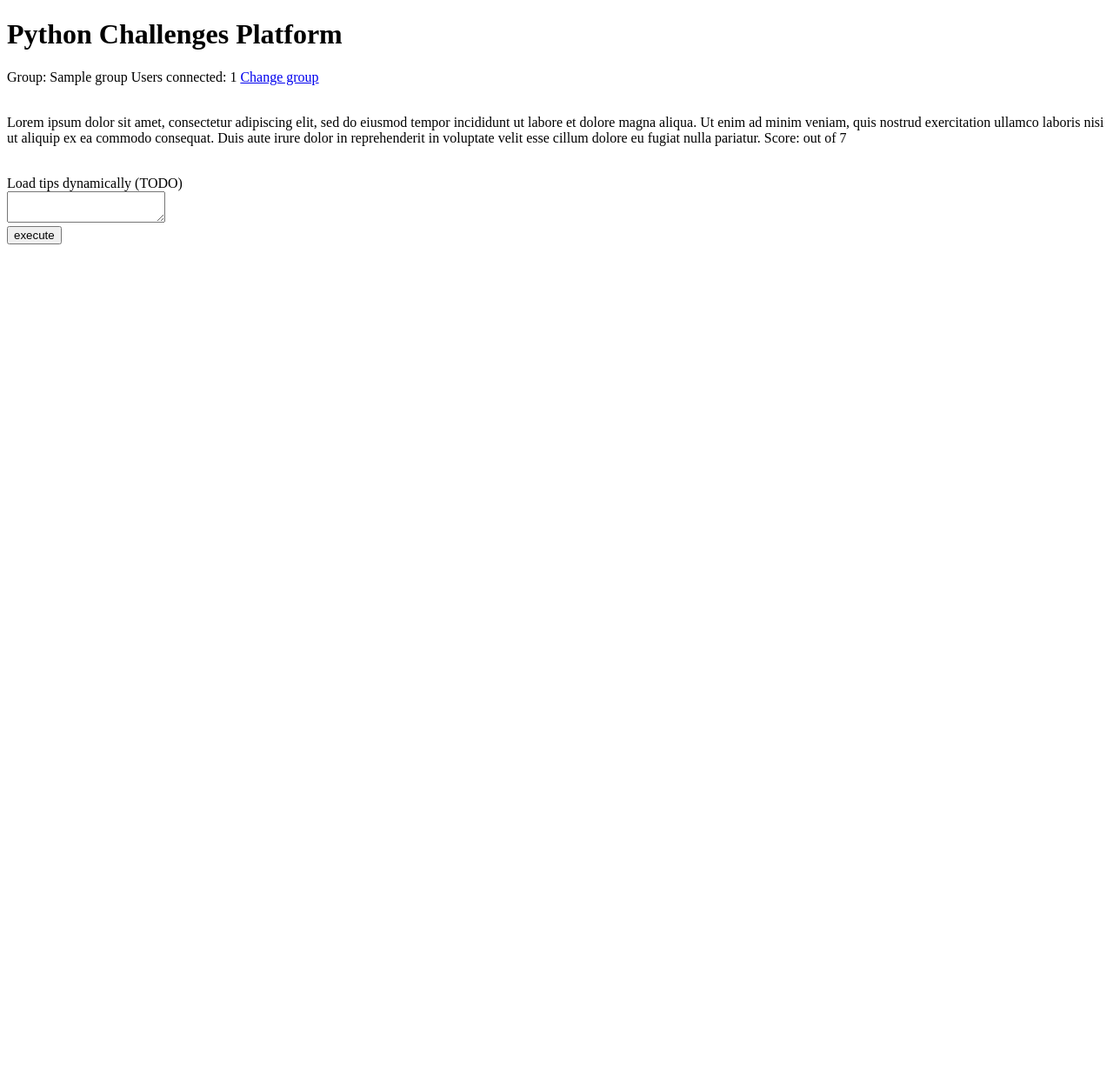
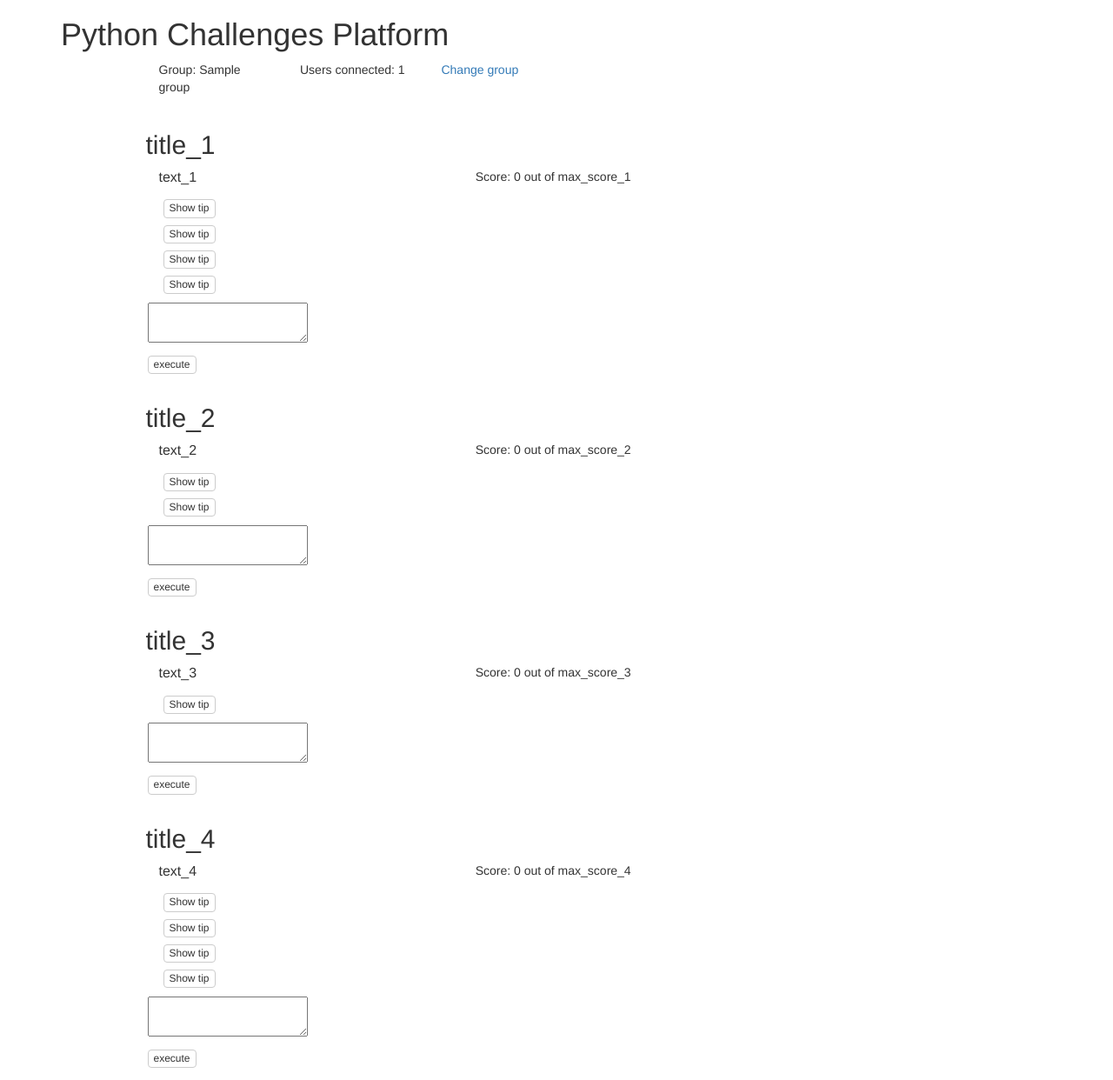
Before and after one commit to guglielmogattiglio/py_submit_plat, a Flask app: page /challenge in a window 1280 px wide. Shown: the whole page at 87% size. Before the commit the page ends 281 px from the top, so only its background shows below. Run offline with Flask 2, Linux system fonts and the light colour scheme; a user stored in the database is signed in; tables that the repository leaves empty hold one stand-in row (values such as "Sample post"); one stand-in notice (Sample message) is shown; parts of the project's set-up code (start-up, migrations or seed data) failed here and were passed over; some libraries are stand-ins or nearby versions.

Commit message:
6-8: updated challenge.html, made dynamic, with scoreboard and handled CSS

```diff
--- a/app/__init__.py
+++ b/app/__init__.py
@@ -4,6 +4,7 @@ from flask_sqlalchemy import SQLAlchemy
 from flask_migrate import Migrate
 from flask_login import LoginManager
 from flask_socketio import SocketIO
+from flask_bootstrap import Bootstrap
 
 flask_app = Flask(__name__)
 flask_app.config.from_object(Config)
@@ -12,6 +13,7 @@ migrate = Migrate(flask_app, db)
 login = LoginManager(flask_app)
 login.login_view = 'login'
 socketio = SocketIO(flask_app)
+bootstrap = Bootstrap(flask_app)
 
 #to remove, init sample db
 import build_sample_db
--- a/app/routes.py
+++ b/app/routes.py
@@ -77,7 +77,7 @@ def login():
 def challenge():
     group = current_user.group.group_name
     n_users = len(current_user.group.users)
-    return render_template('challenge.html', group=group, n_users=n_users, text=sample_challenge['text'], high_score_1=7, redirect=url_for('welcome'))
+    return render_template('challenge.html', group=group, n_users=n_users, msg=sample_challenge, redirect=url_for('welcome'))
 
 
 @socketio.on('connect')
@@ -132,10 +132,10 @@ def process_script(json): #TODO: yet to be tested
             if record.best_score < score:
                 record.best_score = score
             db.session.commit()
-        emit('feedback', {'score': score, 'output': f'Your new score is {score}'})
+        emit('feedback', {'score': score, 'output': f'Your new score is {score}', 'c_id': c_id})
     except:
         output = traceback.format_exc()
-        emit('feedback', {'score': 0, 'output': output})
+        emit('feedback', {'score': 0, 'output': output, 'c_id': c_id})
 
 
 def extract_script(json):
@@ -193,7 +193,8 @@ def my_logout_user():
     logout_user()
     return redirect(url_for('welcome'))
 
-sample_challenge = {"text": "Lorem ipsum dolor sit amet, consectetur adipiscing elit, sed do eiusmod tempor incididunt ut labore et dolore magna aliqua. Ut enim ad minim veniam, quis nostrud exercitation ullamco laboris nisi ut aliquip ex ea commodo consequat. Duis aute irure dolor in reprehenderit in voluptate velit esse cillum dolore eu fugiat nulla pariatur.",
-                    "hints": ["Lorem ipsum dolor sit amet",
-                    "Ut enim ad minim veniam"]
-                    }
+sample_challenge = [{'id': 1, 'title': 'title_1', 'text': 'text_1', 'max_score': 'max_score_1', 'tips': ['tip*1_1', 'tip*1_2', 'tip*1_3', 'tip*1_4']},
+                     {'id': 2, 'title': 'title_2', 'text': 'text_2', 'max_score': 'max_score_2', 'tips': ['tip*2_1', 'tip*2_2']},
+                     {'id': 3, 'title': 'title_3', 'text': 'text_3', 'max_score': 'max_score_3', 'tips': ['tip*3_1']},
+                     {'id': 4, 'title': 'title_4', 'text': 'text_4', 'max_score': 'max_score_4', 'tips': ['tip*4_1', 'tip*4_2', 'tip*4_3', 'tip*4_4']}
+                     ]
--- a/app/templates/base.html
+++ b/app/templates/base.html
@@ -1,12 +1,10 @@
-<!DOCTYPE html>
-<html>
-	<head>
-		<title> Python Challenges Platform</title>
-		<h1> Python Challenges Platform</h1>
-	</head>
+{% extends "bootstrap/base.html" %}
 
-	<body>
-		{% with messages = get_flashed_messages() %}
+{% block title %}Python Challenges Platform{% endblock %}
+
+{% block content %}
+<div class="container">
+	{% with messages = get_flashed_messages() %}
 		  {% if messages %}
 			<script>
 			  var messages = {{ messages | safe }};
@@ -15,8 +13,10 @@
 			  }
 			</script>
 		  {% endif %}
-		{% endwith %}
+	{% endwith %}
 
-		{% block content %} {% endblock %}
-	</body>
-</html>
+	<h1> Python Challenges Platform</h1>
+
+	{% block my_content %}{% endblock %}
+</div>
+{% endblock %}
--- a/app/templates/challenge.html
+++ b/app/templates/challenge.html
@@ -1,10 +1,205 @@
 {% extends "base.html" %}
 
-{% block content %}
 
+{% block styles %}
+{{ super() }}
+<link href="https://maxcdn.bootstrapcdn.com/bootstrap/3.3.5/css/bootstrap.min.css" rel="stylesheet">
+<style>
+button{
+    -webkit-appearance: button;
+    cursor: pointer;
+
+
+    background-color: #fff;
+    border-color: #ccc;
+
+    display: inline-block;
+    padding: 2	px 12px;
+    margin: 4px 2px;
+    font-size: 12px;
+    text-align: center;
+    white-space: nowrap;
+    vertical-align: middle;
+    border: 1px solid #ccc;
+    border-radius: 4px;
+
+	-webkit-transition-duration: 0.4s; /* Safari */
+  transition-duration: 0.4s;
+}
+
+button:hover {
+	border-color: #adadad;
+	background-color:: #e6e6e6;
+	background-color:: black;
+}
+
+textarea {
+margin: 6px 2px;
+}
+
+.my_text {
+	font-size: 16px;
+}
+
+.tips_text {
+	margin-top: 4px;
+	margin-bottom: -4px;
+	margin-right: 2px;
+	margin-left: 8px;
+}
+
+.tips_container {
+	margin-left: 18px;
+}
+
+table {
+  border-collapse: collapse;
+  width: 100%;
+}
+
+td {
+  border: 1px solid #dddddd;
+  text-align: left;
+  padding: 8px 40px 8px 10px;
+}
+
+th {
+	padding: 8px;
+	text-align: center;
+	font-size: 22px;
+}
+
+.cell_ch {
+  background-color: #dddddd;
+  padding-left: 6px;
+}
+
+.cell_group {
+	padding-left: 18px;
+}
+</style>
+{% endblock %}
+
+
+{% block my_content %}
+
+	<div class="container">
+		<div class="row">
+			<div class="col-xs-1"></div>
+			<div class="col-xs-10">
+				<div class="row">
+					<div class="col-xs-2">
+						<span> Group: {{ group }} </span>
+					</div>
+					<div class="col-xs-2">
+						<span>Users connected: </span><span id="n_users"> {{ n_users }} </span>
+
+					</div>
+					<div class="col-xs-2">
+						<a href='#' onclick="change_group()"> Change group </a>
+					</div>
+				</div>
+
+				<br>
+
+				<div class="row">
+					<div id="challenges" class="col-xs-8">
+
+					</div>
+
+					<div id="scoreboard" class="col-xs-2">
+
+					</div>
+				</div>
+			</div>
+			<div class="col-xs-1"></div>
+		</div>
+	</div>
+
+{% endblock %}
+
+{% block scripts %}
+<script
+  src="https://code.jquery.com/jquery-3.4.1.js"
+  integrity="sha256-WpOohJOqMqqyKL9FccASB9O0KwACQJpFTUBLTYOVvVU="
+  crossorigin="anonymous"></script>
 <script src="//cdnjs.cloudflare.com/ajax/libs/socket.io/2.2.0/socket.io.js" integrity="sha256-yr4fRk/GU1ehYJPAs8P4JlTgu0Hdsp4ZKrx8bDEDC3I=" crossorigin="anonymous"></script>
 <script type="text/javascript" charset="utf-8">
-		function sendSolution1(challenge_id){
+
+
+	function create_content(data, root){
+		if(typeof root === 'undefined'){
+			root = $('body');
+		}
+
+		var c_id = data['id'];
+		var title = data['title'];
+		var text = data['text'];
+		var max_score = data['max_score'];
+		var tips = data['tips'];
+
+		var div = $('<div id="c_' + c_id + '"></div>');
+		var row_1 = $('<div class="row"></div>');
+		var col_1 = $('<div class="col"></div>');
+		var title = $('<h2>' + title + '</h2>');
+
+
+		col_1.append(title);
+		row_1.append(col_1);
+		div.append(row_1);
+
+		var row_2 = $('<div class="row"></div>');
+		var col_2 = $('<div class="col-md-7"></div>');
+		var text = $('<p class="my_text">' + text + '</p>');
+		var col_3 = $('<div class="col-1"></div>');
+		var score = $('<p> Score: <span id="lowscore_' + c_id + '">0</span> out of ' + max_score + '</p> ');
+
+		col_3.append(score);
+		col_2.append(text);
+		row_2.append(col_2);
+		row_2.append(col_3);
+		div.append(row_2);
+
+		var row_3 = $('<div class="row"></div>');
+		var col_4 = $('<div class="col"></div>');
+
+		var tips_container = $('<div class="tips_container"></div>');
+		for (var i = 0; i < tips.length; i++){
+			var tip_button = $('<button onclick="show_tip(' + c_id + ', ' + i + ')">Show tip</button>');
+			var tip_text = $('<p id="tip_' + c_id + '_' + i + '" class="tips_text">' + tips[i] + '</p><br>');
+			tips_container.append(tip_button);
+			tips_container.append(tip_text);
+		}
+
+		var area = $('<textarea id="myTextArea"> </textarea><br>');
+		var exec_button = $('<button onclick="sendSolution(' + c_id + ')"> execute </button>');
+		var result = $('<p id="results_' + c_id + '"> </p>');
+
+		col_4.append(tips_container);
+		col_4.append(area);
+		col_4.append(exec_button);
+		col_4.append(result);
+		row_3.append(col_4);
+		div.append(row_3);
+
+		return div;
+	}
+
+	function load_page(msg) {
+		var root = $('#challenges');
+
+		for (var i = 0; i < msg.length; i++) {
+			var temp =  create_content(msg[i], root);
+			root.append(temp);
+		}
+	}
+
+	load_page({{ msg|safe }}, function() {});
+
+
+
+
+	function sendSolution(challenge_id){
 		var myText = document.getElementById("myTextArea").value;
 
 		socket.emit('process_script', {"script": myText, "group": group, "challenge_id": challenge_id});
@@ -18,13 +213,39 @@
 		document.getElementById("n_users").innerHTML = msg['n_users'];
 	}
 
+
 	function update_scoreboard(msg){
-			console.log(msg);
+		var root = $('#scoreboard');
+		root.empty();
+		var table = $('<table id="tb_scores"> </table>');
+		var header = $('<tr><th colspan="2">Scoreboard</th></tr>');
+
+		root.append(table);
+		table.append(header);
+
+		for (var i = 0; i < msg.length; i++) {
+			var row_1 = $('<tr></tr>');
+			var ch = $('<td colspan="2" class="cell_ch">Challenge ' + (i + 1) + '</td>');
+			row_1.append(ch);
+			table.append(row_1);
+			for (var j = 0; j < msg[i].length; j++) {
+				var group = msg[i][j][0];
+				var score = msg[i][j][1];
+				var row_2 = $('<tr></tr>');
+				var cell = $('<td class="cell_group">' + group + '</td><td class="cell_score">' + score + '</td>');
+				row_2.append(cell);
+				table.append(row_2);
+			}
+		}
 	}
 
 	function feedback(msg){
-			document.getElementById("results").innerHTML = msg['output'];
-			//update score TODO
+		console.log(msg);
+		document.getElementById('results_' + msg['c_id']).innerHTML = msg['output'];
+		//$('#results_' + msg['c_id']).text = msg['output'];
+		console.log(document.getElementById('results_' + msg['c_id']));
+		console.log($('#results_' + msg['c_id']));
+		document.getElementById("lowscore_" + msg['c_id']).innerHTML = msg['score'];
 	}
 
 	var group = '{{ group }}';
@@ -47,36 +268,24 @@
 	function my_redirect(data){
 		window.location = '{{ redirect }}';
 	}
+
+	function show_tip(c_id, tip_id){
+		//var tip_text = $('#tip_' + c_id + '_' + tip_id);
+		var tip_text = document.getElementById('tip_' + c_id + '_' + tip_id);
+		if (tip_text.style.display === "none") {
+			tip_text.style.display = "block";
+		} else {
+			tip_text.style.display = "none";
+		}
+	}
+
+	function make_tips_hidden(){
+		var tip_texts = document.getElementsByClassName('tips_text');
+		for (var i = 0; i < tip_texts.length; i++) {
+			tip_texts[i].style.display = "none";
+		}
+	}
+	make_tips_hidden();
 </script>
-
-	<div>
-		<span> Group: {{ group }} </span>
-		<span>Users connected: </span><span id="n_users"> {{ n_users }} </span>
-		<a href='#' onclick="change_group()"> Change group </a>
-	</div>
-
-	<br>
-
-	<div>
-		<p>
-			<span> {{ text }} </span>
-			<span> Score: <span id="lowscore1"></span> out of {{ high_score_1 }} </span>
-		</p>
-
-		<br>
-
-		<div> Load tips dynamically (TODO)</div>
-
-		<textarea id="myTextArea"> </textarea>
-
-		<br>
-
-		<button onclick="sendSolution1(1)"> execute </button>
-
-		<br>
-
-		<span id="results"> </span>
-	</div>
-
-
+<!-- <script src="{{ url_for('static', filename='carriages.js') }}"></script> -->
 {% endblock %}
```
Also changed, not shown: app/templates/login.html (+14 -2 lines), app/templates/signup.html (+14 -2 lines), app/templates/welcome.html (+12 -2 lines). Lines whose indentation alone changed are shown as unchanged.
